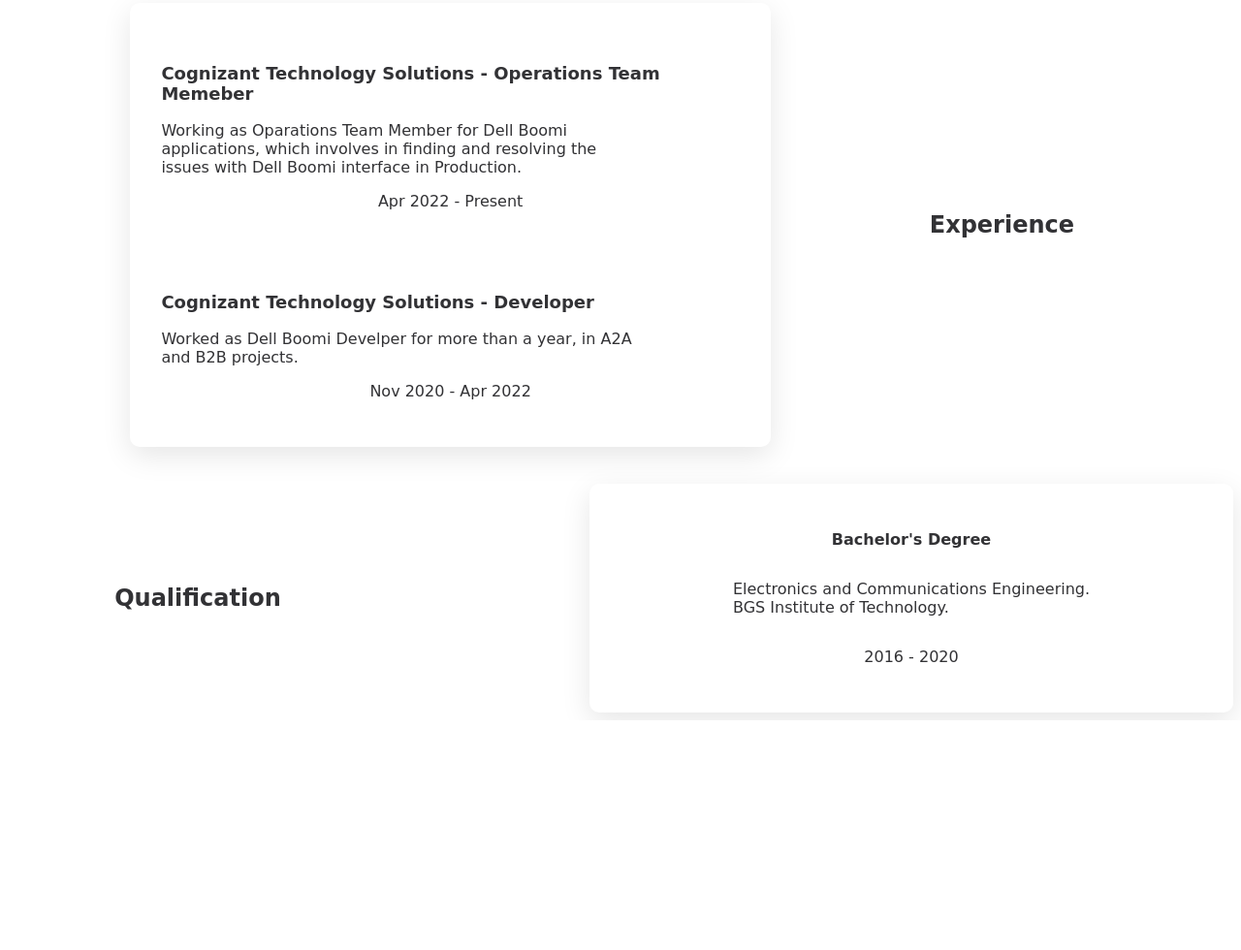
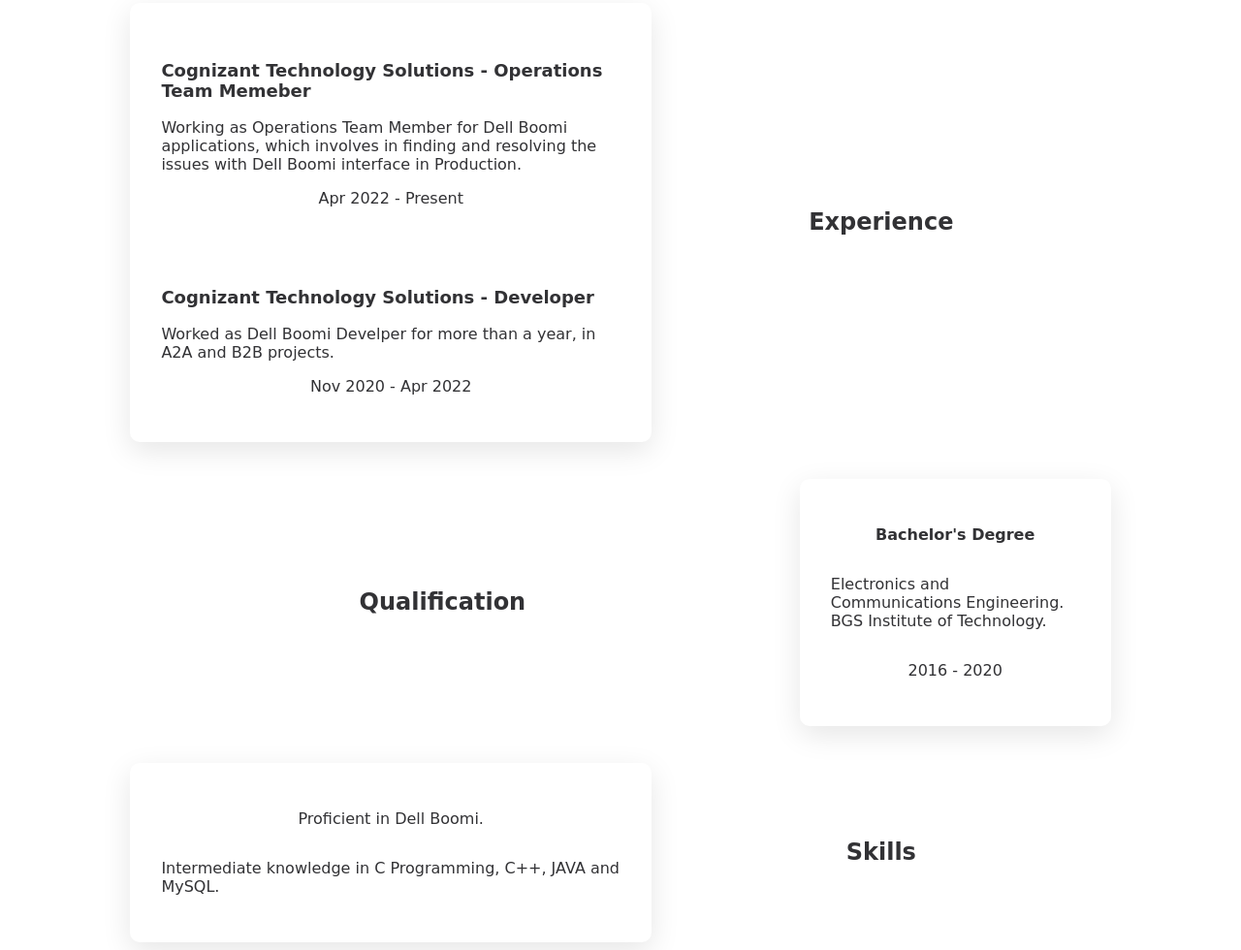
Before and after one commit to v4rdhan/myPortfolio, a plain HTML site: page index.html in a window 1280 px wide. Shown: the part 277-1257 px from the top of the page at 97% size. Before the commit the page ends 1020 px from the top, so only its background shows below. Drawn offline with Linux system fonts and the light colour scheme; a web font is replaced by a local one.

Commit message:
Skills Added
added skills and few changes in design.

```diff
--- a/index.html
+++ b/index.html
@@ -29,7 +29,7 @@
 
             <div class="ex">
                 <p class="experiencehead">Cognizant Technology Solutions - Operations Team Memeber</p>
-                <p class="contente">Working as Oparations Team Member for Dell Boomi applications, which involves in finding and resolving the issues with Dell Boomi interface in Production.</p>
+                <p class="contente">Working as Operations Team Member for Dell Boomi applications, which involves in finding and resolving the issues with Dell Boomi interface in Production.</p>
                 <p class="experience_duration">Apr 2022 - Present</p>
 
             </div>
@@ -66,5 +66,18 @@
         </div>
     </div>
 
+    <br>
+    <br>
+
+    <div class="Skills">
+        <div class="Skills_Details">
+            <p class="Skills_para">Proficient in Dell Boomi.</p>
+            <p class="Skills_para">Intermediate knowledge in C Programming, C++, JAVA and MySQL.</p>
+
+
+        </div>
+        <h2 class="Skills_head">Skills</h2>
+    </div>
+
 </body>
 </html>
--- a/sample.css
+++ b/sample.css
@@ -36,14 +36,16 @@ p.overview {
 }
 
 #experienceh2 {
-    width: 40%;
+    width: 100%;
     /* padding-top: 5%; */
     /* top: 50px; */
     /* padding-top: 2%; */
     /* padding-left: 5%; */
     justify-content: center;
-    display: flex;
+    display: grid;
     align-items: center;
+    max-width: 900px;
+    margin-right: 10%;
 
 }
 
@@ -130,7 +132,7 @@ li:hover {
 }
 
 .experiencediv{
-    width: 50%;
+    width: 100%;
     justify-content: center;
     display: grid;
     /* padding-left: 25rem; */
@@ -144,11 +146,13 @@ li:hover {
     border-radius: 10px;
     padding: 2rem;
     /* justify-content: space-between; */
+    max-width: 700px;
 }
 
 .experiencehead{
     display: flex;
     width: 100%;
+    /* margin-right: 10%; */
     /* justify-content: center; */
     font-size: large;
     font-weight: bolder;
@@ -180,17 +184,17 @@ li:hover {
 
 
 .Qualification_details{
-    /* display: flex; */
+    display: grid;
     width: 100%;
     box-shadow: 0 9px 30px rgba(0, 0, 0, .1);
-    margin-left: 13rem;
-    margin-right: auto;
+    margin-left: 15rem;
+    margin-right: 10%;
     justify-content: center;
     padding: 2rem;
     border-radius: 10px;
-    max-width: 600px;
-    /* left: 0%; */
-    /* right: 0%; */
+    max-width: 900px;
+    left: 0%;
+    right: 0%;
 }
 
 .Qualification{
@@ -204,7 +208,10 @@ li:hover {
     display: flex;
     align-items: center;
     justify-content: center;
-    width: 40%;
+    width: 100%;
+    max-width: 300px;
+    /* padding: 10rem; */
+    padding-left: 20rem;
     /* font-weight: bolder; */
     /* font-size: large; */
 }
@@ -224,3 +231,35 @@ li:hover {
     display: flex;
     justify-content: center;
 }
+
+.Skills{
+    display: flex;
+    justify-content: center;
+}
+
+.Skills_head{
+    display: grid;
+    width: 100%;
+    justify-content: center;
+    align-items: center;
+    margin-right: 10%;
+}
+
+.Skills_Details{
+    display: grid;
+    width: 100%;
+    box-shadow: 0 9px 30px rgba(0, 0, 0, .1);
+    border-radius: 10px;
+    justify-content: center;
+    margin-left: 10%;
+    margin-right: auto;
+    padding: 2rem;
+    /* max-width: 1000px; */
+}
+
+.Skills_para{
+    display: flex;
+    width: 100%;
+    max-width: 700px;
+    justify-content: center;
+}
```
